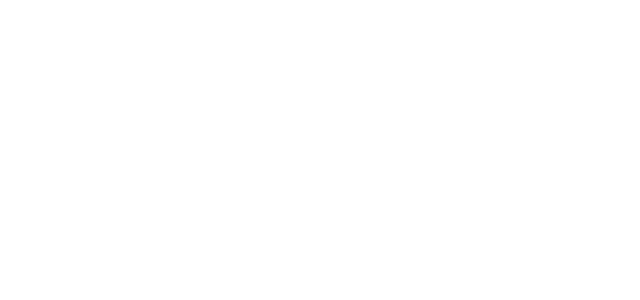
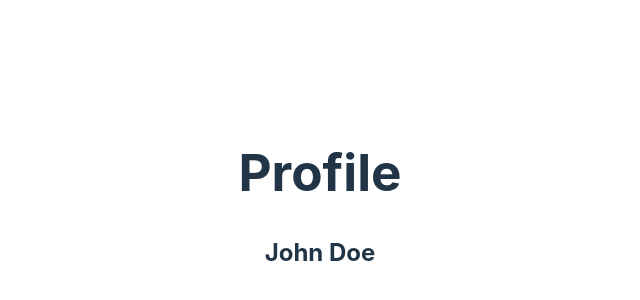
Before and after one commit to cederdorff/react-vite-later-list, a React (Vite) app: page /profile in a window 1280 px wide. Before the commit this address had no page. Shown: the part 200-500 px from the top of the page, without its empty margins (320-960 px from the left). Built offline with nearby package versions, Linux system fonts and the light colour scheme.

Commit message:
useContext with user added

```diff
--- a/src/App.jsx
+++ b/src/App.jsx
@@ -1,14 +1,19 @@
 import { Route, Routes } from "react-router-dom";
 import "./App.css";
 import Home from "./pages/Home";
+import Profile from "./pages/Profile";
+import UserProvider from "./providers/UserProvider";
 
 function App() {
     return (
-        <main>
-            <Routes>
-                <Route path="/" element={<Home />} />
-            </Routes>
-        </main>
+        <UserProvider>
+            <main>
+                <Routes>
+                    <Route path="/" element={<Home />} />
+                    <Route path="/profile" element={<Profile />} />
+                </Routes>
+            </main>
+        </UserProvider>
     );
 }
 
--- a/src/pages/Home.jsx
+++ b/src/pages/Home.jsx
@@ -2,30 +2,44 @@ import { useState } from "react";
 import reactLogo from "../assets/react.svg";
 import HelloWorld from "../components/HelloWorld";
 import Variables from "../components/Variables";
+import { useUser } from "../providers/UserProvider";
 import viteLogo from "/vite.svg";
 
 export default function Home() {
     const [count, setCount] = useState(0);
 
+    const { user } = useUser();
+
+    console.log(user);
+
     return (
         <>
             <h1>Home</h1>
+            <h2>{user.name}</h2>
             <div>
                 <a href="https://vitejs.dev" target="_blank" rel="noreferrer">
                     <img src={viteLogo} className="logo" alt="Vite logo" />
                 </a>
                 <a href="https://react.dev" target="_blank" rel="noreferrer">
-                    <img src={reactLogo} className="logo react" alt="React logo" />
+                    <img
+                        src={reactLogo}
+                        className="logo react"
+                        alt="React logo"
+                    />
                 </a>
             </div>
             <h1>Vite + React</h1>
             <div className="card">
-                <button onClick={() => setCount(count => count + 1)}>count is {count}</button>
+                <button onClick={() => setCount(count => count + 1)}>
+                    count is {count}
+                </button>
                 <p>
                     Edit <code>src/App.jsx</code> and save to test HMR
                 </p>
             </div>
-            <p className="read-the-docs">Click on the Vite and React logos to learn more</p>
+            <p className="read-the-docs">
+                Click on the Vite and React logos to learn more
+            </p>
             <HelloWorld />
 
             <Variables />
--- /dev/null
+++ b/src/pages/Profile.jsx
@@ -0,0 +1,12 @@
+import { useUser } from "../providers/UserProvider";
+
+export default function Profile() {
+    const { user } = useUser();
+
+    return (
+        <>
+            <h1>Profile</h1>
+            <h2>{user.name}</h2>
+        </>
+    );
+}
--- /dev/null
+++ b/src/providers/UserProvider.jsx
@@ -0,0 +1,19 @@
+import { createContext, useContext, useEffect, useState } from "react";
+
+const UserContext = createContext();
+
+export default function UserProvider({ children }) {
+    const [user, setUser] = useState({});
+
+    useEffect(() => {
+        setUser({
+            name: "John Doe",
+            mail: "j@doe.dk"
+        });
+    }, []);
+
+    return (
+        <UserContext.Provider value={{ user }}>{children}</UserContext.Provider>
+    );
+}
+export const useUser = () => useContext(UserContext);
```
